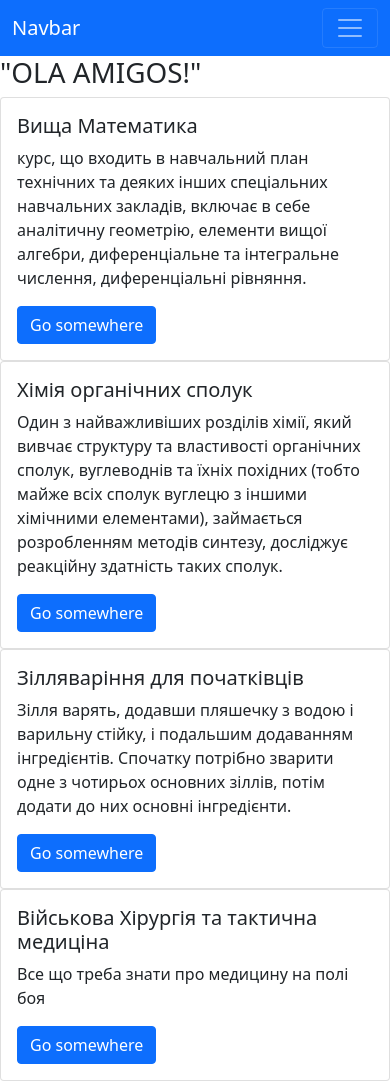
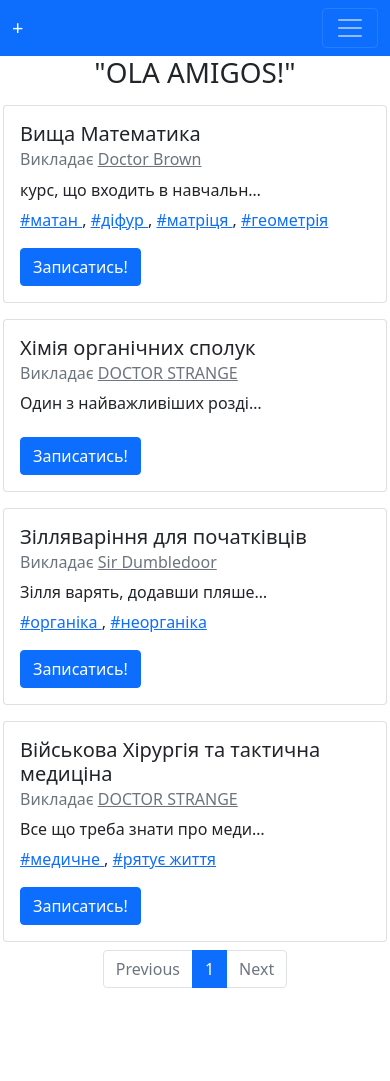
Before and after one commit to Miroslav27/SchoolProject, a Django app: page / in a window 390 px wide; the page is wider, and only the part inside the window is pictured. After the commit the page ends 988 px from the top of that part, so only its background shows below. Run offline with Django 4.2, Linux system fonts and the light colour scheme; data comes from the database, SQL or seed files in the repository; both versions use the stored data as it was after the commit.

Commit message:
pagination + query optimization

```diff
--- a/School_Project/School_Project/urls.py
+++ b/School_Project/School_Project/urls.py
@@ -22,9 +22,6 @@ urlpatterns = [
     path('', views.IndexView.as_view()),
     #path('', views.SomeView.as_view()),
     path('create_fakes/', views.CreateFakesView.as_view()),
-    path('create_fakes/add-fake-students', views.FakeStudentsForm.as_view()),
-    path('create_fakes/add-fake-teachers', views.FakeTeachersForm.as_view()),
-    path('create_fakes/delete-dummies', views.DeleteDummiesForm.as_view()),
-    path('create_fakes/add-fake-courses',views.FakeCourseForm.as_view()),
+
     path('__debug__/', include('debug_toolbar.urls')),
               ]
--- a/School_Project/journal/models.py
+++ b/School_Project/journal/models.py
@@ -45,6 +45,6 @@ class Course(models.Model):
         return f"{self.name}: {self.category.name} ({self.teacher.name})"
 class Tag(models.Model):
     name = models.CharField(max_length=255)
-
+    dummy = models.BooleanField(default=False)
     def __str__(self):
         return f"{self.name} "
--- a/School_Project/journal/templates/index.html
+++ b/School_Project/journal/templates/index.html
@@ -8,7 +8,7 @@
 <body>
 <nav class="navbar navbar-expand-lg navbar-dark bg-primary">
   <div class="container-fluid">
-    <a class="navbar-brand" href="#">Navbar</a>
+    <a class="navbar-brand" href="/create_fakes">+</a>
     <button class="navbar-toggler" type="button" data-bs-toggle="collapse" data-bs-target="#navbarSupportedContent" aria-controls="navbarSupportedContent" aria-expanded="false" aria-label="Toggle navigation">
       <span class="navbar-toggler-icon"></span>
     </button>
@@ -17,41 +17,44 @@
         <li class="nav-item">
           <a class="nav-link active" aria-current="page" href="#">Home</a>
         </li>
-        <li class="nav-item">
-          <a class="nav-link" href="#">Link</a>
-        </li>
         <li class="nav-item dropdown">
           <a class="nav-link dropdown-toggle" href="#" id="navbarDropdown" role="button" data-bs-toggle="dropdown" aria-expanded="false">
-            Dropdown
+            Напрямки
           </a>
           <ul class="dropdown-menu" aria-labelledby="navbarDropdown">
-            <li><a class="dropdown-item" href="#">Action</a></li>
-            <li><a class="dropdown-item" href="#">Another action</a></li>
+            {% for category in course_categories %}
+            <li><a class="dropdown-item" href="#">{{category}}</a></li>
+            {% endfor %}
             <li><hr class="dropdown-divider"></li>
-            <li><a class="dropdown-item" href="#">Something else here</a></li>
+
           </ul>
         </li>
-        <li class="nav-item">
-          <a class="nav-link disabled" href="#" tabindex="-1" aria-disabled="true">Disabled</a>
-        </li>
       </ul>
-      <form class="d-flex">
-        <input class="form-control me-2" type="search" placeholder="Search" aria-label="Search">
-        <button class="btn btn-outline-success" type="submit">Search</button>
-      </form>
     </div>
   </div>
 </nav>
 
-<h1>"OLA AMIGOS!"</h1>
-<div class="row">
-  {%for course in courses%}
-  <div class="col-sm-6">
-    <div class="card">
-      <div class="card-body">
+<h1 align="center">"OLA AMIGOS!"</h1>
+<div class="row justify-content-center align-items-center  ">
+  {%for course in object_list %}
+  <div class="w-auto p-2 "  >
+    <div class="card" style="width: 24rem;">
+      <div class="card-body" >
         <h5 class="card-title">{{course.name}}</h5>
-        <p class="card-text">{{course.description}}</p>
-        <a href="#" class="btn btn-primary">Go somewhere</a>
+        <h6 class="card-subtitle mb-2 text-muted">Викладає <a class="card-subtitle mb-2 text-muted" href="#">{{course.teacher.name}}</a>
+        </h6>
+        <span class="d-inline-block text-truncate" style="max-width: 250px;">
+          {{course.description}}
+        </span>
+        <p>
+          {%for tag in course.tags.all%}
+          <a href="#">
+            #{{tag}}</a>
+            {% if not forloop.last%},{% endif%}
+
+          {%endfor%}
+        </p>
+        <a href="#" class="btn btn-primary">Записатись!</a>
       </div>
     </div>
   </div>
@@ -59,6 +62,34 @@
 </div>
 
 
+<nav aria-label="...">
+  <ul class="pagination justify-content-center">
+      {% if page_obj.has_previous %}
+      <li class="page-item">
+      <a class="page-link" href="?page={{ page_obj.previous_page_number }}">previous</a>
+          {% else %}
+      <li class="page-item disabled">
+          <span class="page-link">Previous</span>
+
+      {% endif %}
+      </li>
+
+    <li class="page-item active" aria-current="page">
+      <span class="page-link"> {{page_obj.number}}</span>
+    </li>
+
+      {% if page_obj.has_next %}
+    <li class="page-item">
+      <a class="page-link" href="?page={{ page_obj.next_page_number }}">Next</a>
+    </li>
+      {% else %}
+      <li class="page-item disabled">
+      <span class="page-link color: grey">Next</span>
+      </li>
+      {% endif %}
+  </ul>
+</nav>
+
 <script src="https://cdn.jsdelivr.net/npm/@popperjs/core@2.11.6/dist/umd/popper.min.js" integrity="sha384-oBqDVmMz9ATKxIep9tiCxS/Z9fNfEXiDAYTujMAeBAsjFuCZSmKbSSUnQlmh/jp3" crossorigin="anonymous"></script>
 <script src="https://cdn.jsdelivr.net/npm/bootstrap@5.2.2/dist/js/bootstrap.min.js" integrity="sha384-IDwe1+LCz02ROU9k972gdyvl+AESN10+x7tBKgc9I5HFtuNz0wWnPclzo6p9vxnk" crossorigin="anonymous"></script>
 </body>
--- a/School_Project/journal/views.py
+++ b/School_Project/journal/views.py
@@ -1,37 +1,17 @@
 import sys,random
 from django.shortcuts import render
 from django.http import HttpResponse,request
-from django.views.generic import TemplateView,View
-from journal.models import Student, Group, Teacher, CourseCategory,Course
+from django.views.generic import TemplateView,View,ListView
+from journal.models import Student, Group, Teacher, CourseCategory,Course, Tag
 
-from journal.faking import add_fake_student,add_fake_teacher,delete_all_fakes,add_fake_course
+from journal.faking import add_fake_student,add_fake_teacher,delete_all_fakes,add_fake_course,add_fake_tags
 # Create your views here.
+
 """
-Зробити список курсів. Бажано використовувати bootstrap4 але не обов'язково.
-Має бути наступний функціонал:
-Меню категорій для курсів
-Список курсів з пагінацією, по 10 курсів на сторінку
-Картка курсу має мати: Назву, Опис, Ім'я викладача, короткий перелік тезісів курсу.
-Запити до ДБ мають бути оптимізовані, максимально! Курси без викладача мають бути виключені із переліку.
-"""
+class IndexView(TemplateView):
+    template_name = "index.html"
 
 
-
-
-
-class SomeView(View):
-    template_name = "index.html"
-    print("it worked")
-
-    def get(request):
-        return HttpResponse()
-
-class IndexView(TemplateView):
-    template_name = "index.html"
-    def get_all_context(self):
-        context_dict = {"students": Student.objects.all(), "teachers": Teacher.objects.all(),
-                        "groups": Group.objects.all(), "courses": Course.objects.all()}
-        return context_dict
     def get_print_context(self):
         context_dict={}
 
@@ -52,56 +32,52 @@ class IndexView(TemplateView):
         print("8.Вивести усіх студентів у яких email на домені gmail.com")
         print(Student.objects.filter(email__icontains="gmail.com"))
         return {"file":""}
+
     def get(self,request):
-        self.get_print_context()
+        #self.get_print_context()
         return render(request,"index.html",context=self.get_context_data())
     def get_context_data(self, **kwargs):
         context = super(IndexView,self).get_context_data(**kwargs)
         context.update({
-            'course_categories':CourseCategory.objects.all(),
-            'courses':Course.objects.all(),
+            'course_categories': CourseCategory.objects.all(),
+            'courses': Course.objects.all().select_related('teacher').prefetch_related('tags') ,
 
         })
         return context
+"""
+
+
+class IndexView(ListView):
+    template_name = "index.html"
+    model = Course
+    paginate_by = 10
+
+    def get_queryset(self):
+        queryset = super(IndexView,self).get_queryset()
+        return queryset.select_related('teacher').prefetch_related('tags')
+
+    def get_context_data(self, *args,  **kwargs):
+        context = super(IndexView,self).get_context_data(*args,**kwargs)
+        context['course_categories']=CourseCategory.objects.all()
+        return context
+
 
 class CreateFakesView(IndexView):
     template_name = "create_fakes.html"
+    faking_functions = {"student":add_fake_student,"teacher":add_fake_teacher,
+                        "course":add_fake_course,"tag":add_fake_tags,"delete":delete_all_fakes
+                       }
 
+    def get_all_context(self):
+        context_dict = {"students": Student.objects.all(), "teachers": Teacher.objects.all(),
+                        "groups": Group.objects.all(), "courses": Course.objects.all(), "tags": Tag.objects.all()}
+        return context_dict
     def get(self, request):
-        context_dict = {"students": Student.objects.all(), "teachers": Teacher.objects.all(),
-                        "groups": Group.objects.all(), 'courses':Course.objects.all,
-                        'coursescategory':CourseCategory,
-                        }
+
         return render(request, "create_fakes.html", context=self.get_all_context())
     def post(self,request):
+        if self.faking_functions[self.request.POST["submit_button"]]:
+            self.faking_functions[self.request.POST["submit_button"]](quantity=int(self.request.POST["number"]))
+            print("+")
 
-        return HttpResponse("post in fakes")
-
-
-class FakeTeachersForm(CreateFakesView):
-    def post(self,request):
-        if self.request.POST["submit_button"] == "teacher":
-            add_fake_teacher(int(self.request.POST["number"]))
-        print(self.request.POST)
         return render(request, "create_fakes.html", context=self.get_all_context())
-
-
-
-class FakeStudentsForm(CreateFakesView):
-    def post(self, request):
-        if self.request.POST["submit_button"]=="student":
-            add_fake_student(int(self.request.POST["number"]))
-        print(self.request.POST)
-        return render(request, "create_fakes.html", context=self.get_all_context())
-
-class FakeCourseForm(CreateFakesView):
-    def post(self, request):
-        if self.request.POST["submit_button"]=="course":
-            add_fake_course(int(self.request.POST["number"]))
-        print(self.request.POST)
-        return render(request, "create_fakes.html", context=self.get_all_context())
-class DeleteDummiesForm(CreateFakesView):
-    def post(self, request):
-        if self.request.POST["submit_button"]=="delete":
-            delete_all_fakes()
-        return render(request, "create_fakes.html", context=self.get_all_context())
```
Also changed, not shown: School_Project/journal/faking.py (+11 -2 lines), School_Project/journal/templates/create_fakes.html (+22 -5 lines), School_Project/db.sqlite3.
